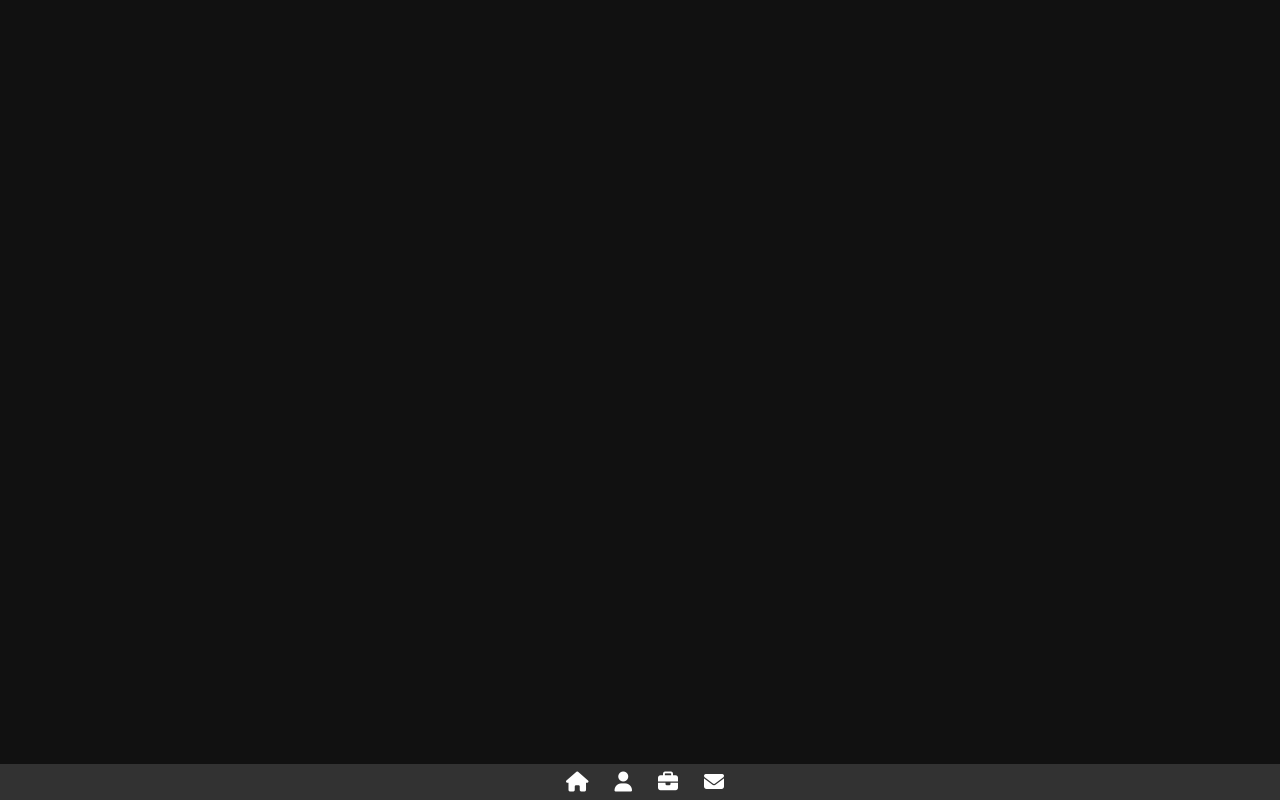
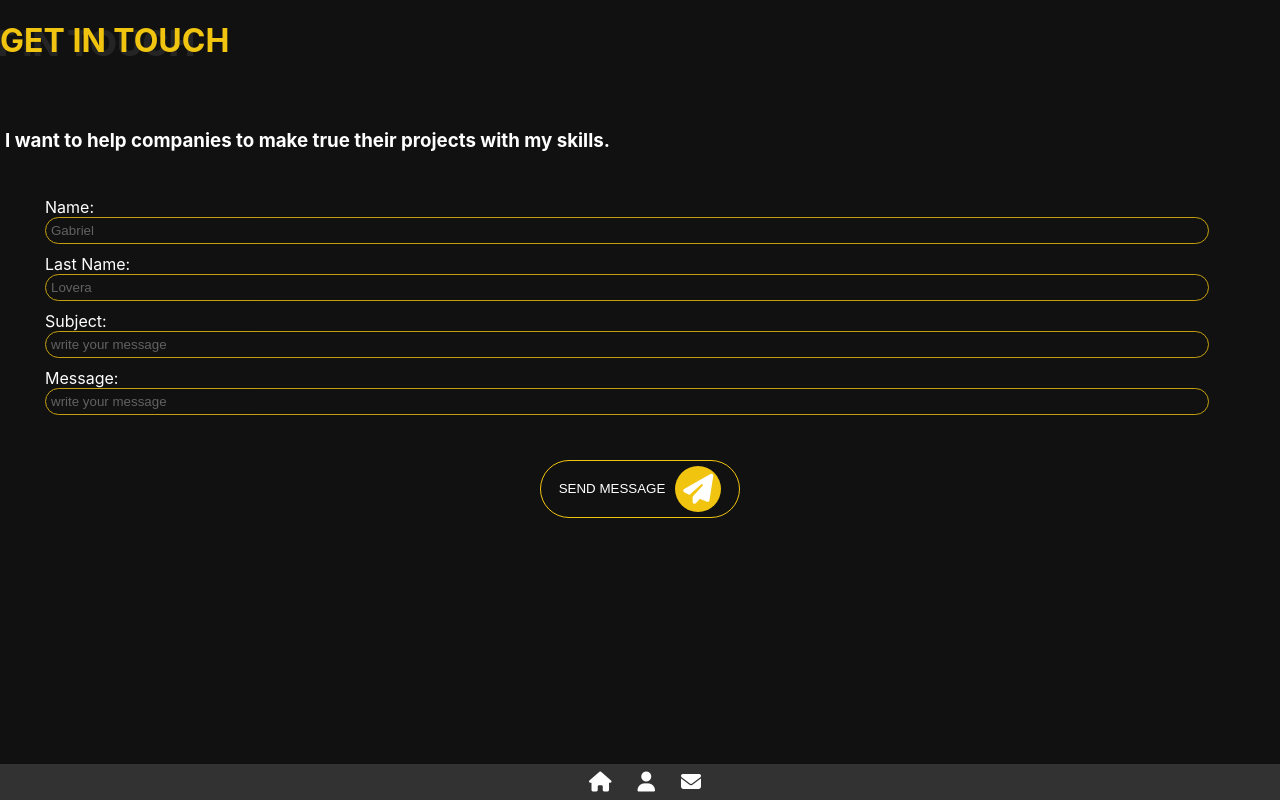
Before and after one commit to loveragabriel/loveragabrielpage, a React (Create React App) app: page /Formpage in a window 1280 px wide. Built offline with nearby package versions, Linux system fonts and the light colour scheme.

Commit message:
first review

```diff
--- a/src/App.css
+++ b/src/App.css
@@ -54,17 +54,6 @@ body{
 }
 
 
-.App-header {
-  background-color: #282c34;
-  min-height: 100vh;
-  display: flex;
-  flex-direction: column;
-  align-items: center;
-  justify-content: center;
-  font-size: calc(10px + 2vmin);
-  color: white;
-}
-
 #about-btn{
   color: white;
   margin: 10px auto;
@@ -84,7 +73,7 @@ body{
   background-color: #f1c40f;
 }
 
-#nav-Bar{
+#nav-Bar {
   margin-top:10px;
   display: flex;
   align-items: center;
@@ -92,8 +81,8 @@ body{
   background-color: #323232;
   position: relative;
   bottom: 0px;
-  position: fixed;
-  bottom: 0px;
+  position: fixed ;
+  bottom: 0px ;
   width: 100%;
 }
 .fa-user, .fa-house, .fa-briefcase, .fa-envelope {
@@ -112,6 +101,13 @@ body{
     color: black;
     font-size: 1em;
   }
+  h1{
+    color:#f1c40f;
+  }
+  h3{
+    margin:5px;
+    color: white;
+  }
 
 .span-bckg{
     color: #717171;
@@ -122,6 +118,39 @@ body{
     left: -57px;
     font-size: 3em;
     font-weight: 800;
+    animation-name: example;
+  animation-duration: 2s;
+}
+.span-bckg-T{
+  color: #717171;
+  opacity: 0.2;
+  position: relative;
+  z-index: -1;
+  top: -60px;
+  left: -57px;
+  font-size: 2.2em;
+  font-weight: 800;
+  animation-name: example;
+animation-duration: 2s;
+
+}
+
+@keyframes example {
+  from {left: -57px;}
+  to {left: 5px;}
+}
+
+.cards{
+  font-size: 0.8em;
+  display:  grid;
+  grid-template-columns: 1fr 1fr;
+  grid-auto-flow:row;
+  color: white;
+  justify-items: center;
+  max-width: 600px;
+}
+.titles{
+  color: #f1c40f;
 }
 
 nav a.active{
@@ -146,3 +175,30 @@ nav a.active{
     margin: 5% 20%;
 }
 }
+
+.class-form{
+  display: flex;
+  flex-direction: column;
+  margin: 20px;
+  align-items: flex-end;
+  padding: 20px;
+  color: white;
+  align-items: center;
+}
+
+input{
+  opacity: 0.8;
+  border: solid  #f1c40f 1px;
+  border-radius: 38px;
+  padding: 5px;
+  width: 90vw;
+  color: white;
+}
+
+label{
+  margin: 5px;
+}
+
+placeholder{
+  color: white;
+}
--- a/src/Components/Cards.js
+++ b/src/Components/Cards.js
@@ -4,31 +4,27 @@ export const Cards = () => {
     let name = 'Gabriel';
     let lastName = 'Lovera';
     let city = 'Buenos Aires';
-    let email = 'loveragabriel20qgmail.com'
-    let langages = 'Spanish(Native) - English (Upper Intermedite)'
+    let email = 'loveragabriel20@gmail.com'
+    let langages = 'Spanish/English'
 
   return (
-    <div>
-        <div className='card-info'>
-            <p>First Name</p>
+    <div className='cards'>
+        <span className='card-info'>
+            <p className='titles'>First Name</p>
             <p>{name}</p>
-        </div>
-        <div className='card-info'>
-            <p>Last Name</p>
+        </span>
+        <span className='card-info'>
+            <p className='titles'>Last Name</p>
             <p>{lastName}</p>
-        </div>
-        <div className='card-info'>
-            <p>Address</p>
+        </span>
+        <span className='card-info'>
+            <p  className='titles'>Address</p>
             <p>{city}</p>
-        </div>
-        <div className='card-info'>
-            <p>Email</p>
-            <p>{email}</p>
-        </div>
-        <div className='card-info'>
-            <p>Langages</p>
+        </span>
+        <span className='card-info'>
+            <p className='titles'>Langages</p>
             <p>{langages}</p>
-        </div>
+        </span>
     </div>
   )
 }
--- a/src/Components/DetailsMe.js
+++ b/src/Components/DetailsMe.js
@@ -6,7 +6,7 @@ export default function DetailsMe() {
     <h2 id='myName'>I'm Gabriel Lovera</h2>
     <h2 id='career-id'>Front-End</h2>
     <p id="pDetails">
-        I'm based on websites and software developing. I have been learning how to create simple websites.
+        I'm focused on websites and software developing. I have been learning how to create simple websites.
         I am focused on front-end technologies, however my goals are becoming in a proffesional while building sites, games and apps.
     </p>
     </div>
--- a/src/Components/NavBar.js
+++ b/src/Components/NavBar.js
@@ -4,7 +4,7 @@ import { NavLink } from 'react-router-dom'
 function NavBar() {
 
   return (
-    <div id="nav-Bar">
+    <div id="nav-Bar" >
     <div id="#icon-navBar">
     <NavLink to="/"><i className="fa-solid fa-house"></i></NavLink>
     </div>
@@ -12,7 +12,7 @@ function NavBar() {
       <NavLink to="/About"> <i className="fa-solid fa-user"></i></NavLink>
     </div>
     <div id="#icon-navBar">
-    <NavLink to="/PersonalInfo"><i className="fa-solid fa-briefcase"></i></NavLink>
+    {/* <NavLink to="/PersonalInfo"><i className="fa-solid fa-briefcase"></i></NavLink> */}
     </div>
     <div id="#icon-navBar">
     <NavLink to="/Formpage"><i className="fa-solid fa-envelope"></i></NavLink>
--- a/src/Pages/About.js
+++ b/src/Pages/About.js
@@ -1,6 +1,7 @@
 import React from 'react'
 import ImgProfile from '../Components/ImgProfile'
 import NavBar from '../Components/NavBar'
+import { Cards } from '../Components/Cards'
 
 export const About = () => {
 
@@ -9,6 +10,7 @@ export const About = () => {
     <h1>ABOUT ME</h1>
     <span className='span-bckg'>ABOUT ME</span>
     <ImgProfile></ImgProfile>
+    <Cards></Cards>
     <NavBar></NavBar>
     </div>
   )
--- a/src/Pages/Detailspopup.js
+++ b/src/Pages/Detailspopup.js
@@ -1,8 +1,9 @@
-import React from 'react'
+import React, { useState } from 'react'
 
 export const Detailspopup = () => {
+  const [closet, setCloset] = useState('none')
   const close=(e)=>{
-    e.currentTarget.style.visibility = "hidden";
+    e.currentTarget.style.display = "none";
   }
 
   return (
--- a/src/Pages/Formpage.js
+++ b/src/Pages/Formpage.js
@@ -2,8 +2,37 @@ import React from 'react'
 import NavBar from '../Components/NavBar'
 
 export const Formpage = () => {
+
+  function sendEmail()
+{
+    window.location.assign("mailto:loveragabriel20@gmail.com subject={}");
+}
   return (
     <div>
+    <h1>GET IN TOUCH</h1>
+    <span className='span-bckg-T'>GET IN TOUCH</span>
+    <h3>
+    I want to help companies to make true their projects with my skills.
+    </h3>
+    <form className='class-form' >
+    <label>Name:
+    <input type="text" name="name" placeholder='Gabriel' />
+    </label>
+    <label>Last Name:
+    <input type="text" name="lastName" placeholder='Lovera'/>
+    </label>
+    <label>Subject:
+    <input type="text" name="subject"placeholder='write your message'/>
+    </label>
+    <label>Message:
+    <input type="textarea" name="message" placeholder='write your message'/>
+    </label>
+    {/* <input type="submit" value="Submit" /> */}
+    </form>
+    <button id="about-btn" className='icon-btn' onClick={sendEmail}>
+        SEND MESSAGE
+        <i className="fa-solid fa-paper-plane"></i>
+        </button>
     <NavBar></NavBar>
     </div>
   )
--- a/src/Pages/Home.js
+++ b/src/Pages/Home.js
@@ -9,17 +9,14 @@ import { useState } from 'react'
  export default function Home() {
     const [isHide,setIsHide] = useState(true);
      const showMe=(e)=>{
-      if (setIsHide === true){
-        return setIsHide(false)}
-        else  setIsHide(true);
-
+       setIsHide=(!isHide);
     }
 
     console.log(showMe)
 
    return (
     < div id="home">
-    { !isHide ? <Detailspopup> onChange={showMe}</Detailspopup> : false}
+    {!isHide ? <Detailspopup> onClick={showMe}</Detailspopup> : null}
          <ImgProfile></ImgProfile>
          <DetailsMe/>
          <BtnAbout></BtnAbout>
```
